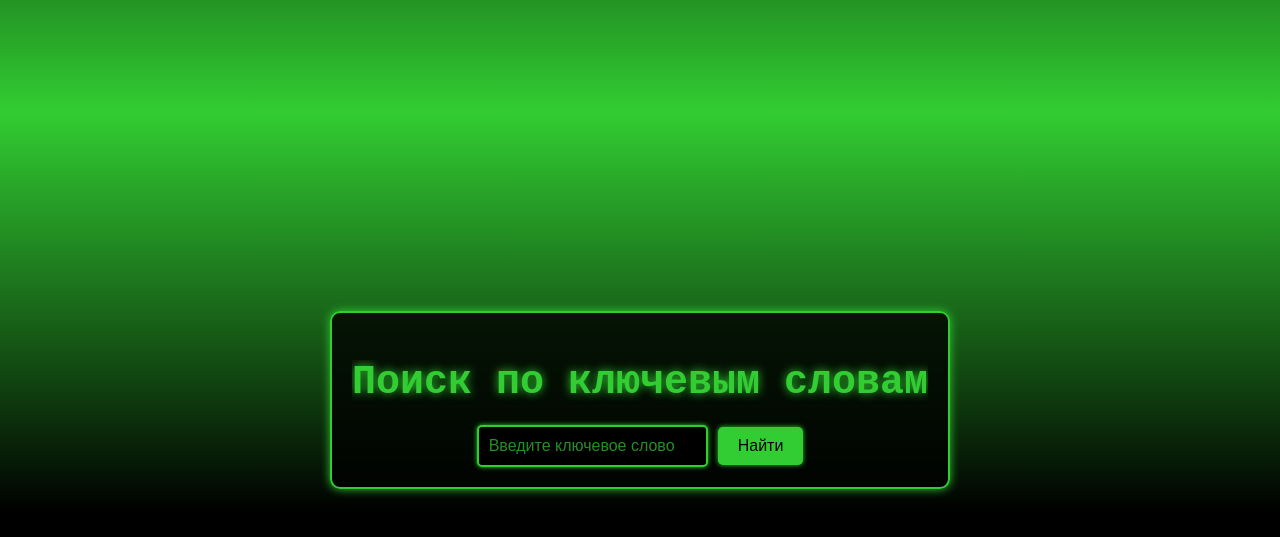
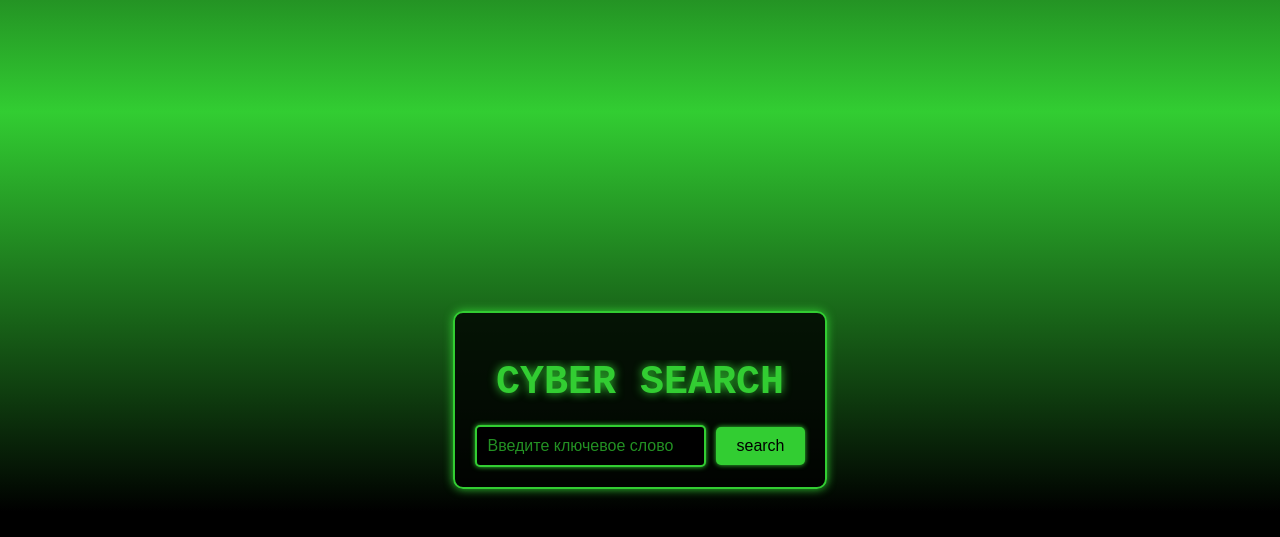
Before and after one commit to stywue/browser_cyberpoligon1, a Flask app: page / in a window 1280 px wide. Shown: the top 537 px of the page. Run offline with Flask 3, Linux system fonts and the light colour scheme; some libraries are stand-ins or nearby versions.

Commit message:
Update index.html

```diff
--- a/templates/index.html
+++ b/templates/index.html
@@ -3,16 +3,16 @@
 <head>
     <meta charset="UTF-8">
     <meta name="viewport" content="width=device-width, initial-scale=1.0">
-    <title>Хакерский поиск</title>
+    <title>CYBERPOLIGON</title>
     <link rel="stylesheet" href="{{ url_for('static', filename='styles.css') }}">
 </head>
 <body>
     <div class="hacker-background">
         <div class="search-container">
-            <h1 class="hacker-title">Поиск по ключевым словам</h1>
+            <h1 class="hacker-title">CYBER SEARCH</h1>
             <form action="/search" method="GET" class="search-form">
                 <input type="text" name="query" placeholder="Введите ключевое слово" class="search-input">
-                <button type="submit" class="search-button">Найти</button>
+                <button type="submit" class="search-button">search</button>
             </form>
         </div>
     </div>
```
